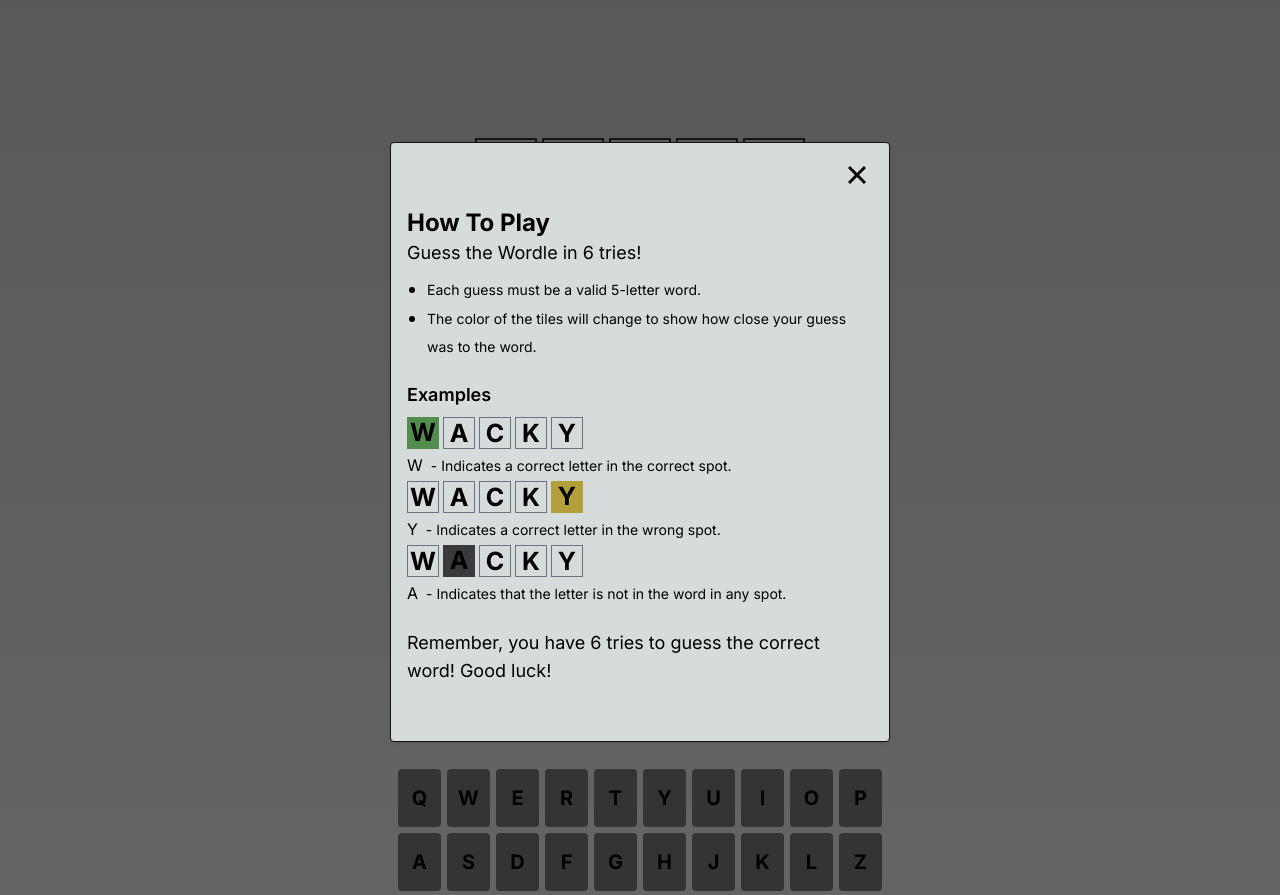
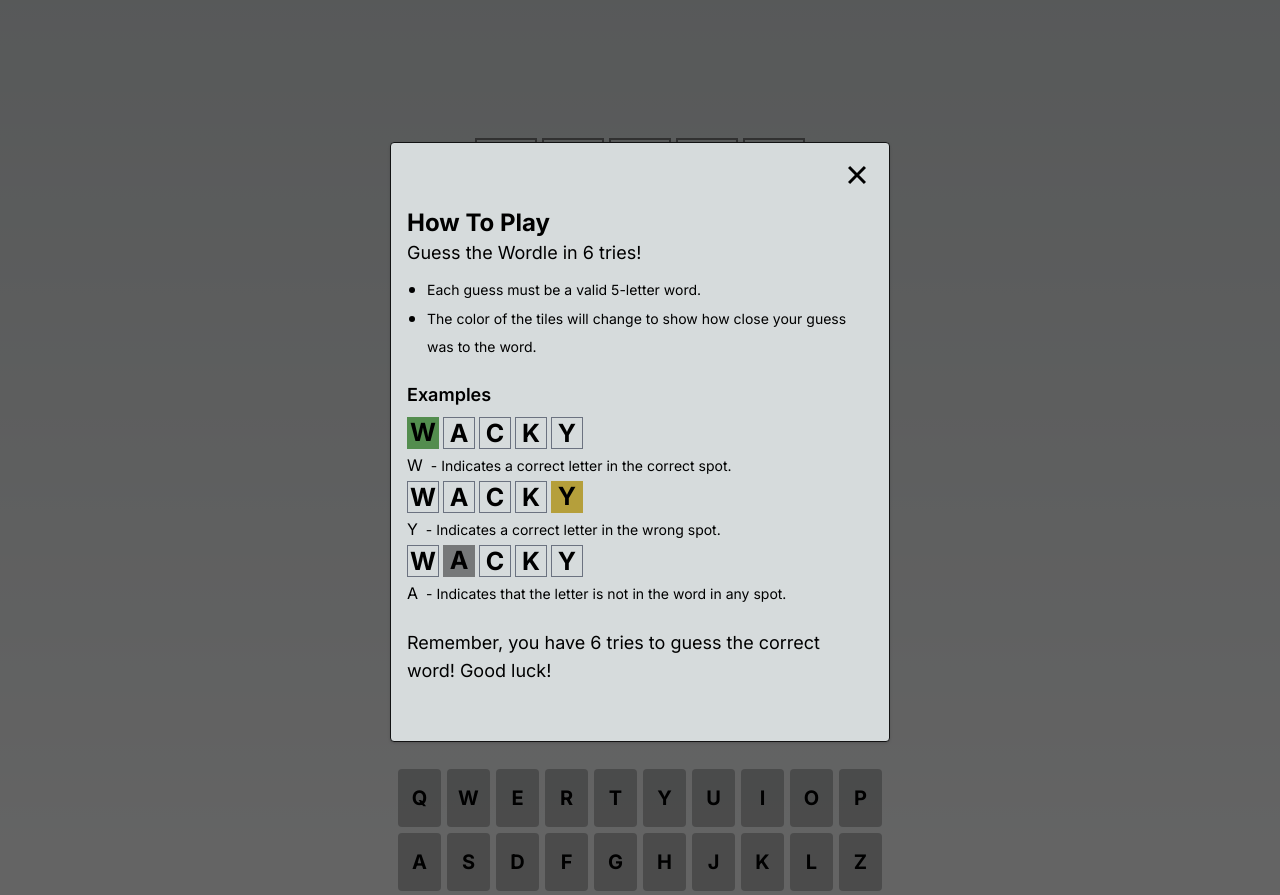
Before and after one commit to lendstack/lendstack-wordle, a Next.js app: page / in a window 1280 px wide. Shown: the part 140-1035 px from the top of the page. Built offline with nearby package versions, Linux system fonts and the light colour scheme; no server answers.

Commit message:
light mode dynamic colors && fixed green letter validation error

```diff
--- a/data/keyboard.json
+++ b/data/keyboard.json
@@ -1,28 +1,28 @@
 [
-	{"key": "Q", "color": "#818384"},
-	{"key": "W", "color": "#818384"},
-	{"key": "E", "color": "#818384"},
-	{"key": "R", "color": "#818384"},
-	{"key": "T", "color": "#818384"},
-	{"key": "Y", "color": "#818384"},
-	{"key": "U", "color": "#818384"},
-	{"key": "I", "color": "#818384"},
-	{"key": "O", "color": "#818384"},
-	{"key": "P", "color": "#818384"},
-	{"key": "A", "color": "#818384"},
-	{"key": "S", "color": "#818384"},
-	{"key": "D", "color": "#818384"},
-	{"key": "F", "color": "#818384"},
-	{"key": "G", "color": "#818384"},
-	{"key": "H", "color": "#818384"},
-	{"key": "J", "color": "#818384"},
-	{"key": "K", "color": "#818384"},
-	{"key": "L", "color": "#818384"},
-	{"key": "Z", "color": "#818384"},
-	{"key": "X", "color": "#818384"},
-	{"key": "C", "color": "#818384"},
-	{"key": "V", "color": "#818384"},
-	{"key": "B", "color": "#818384"},
-	{"key": "N", "color": "#818384"},
-	{"key": "M", "color": "#818384"}
+	{"key": "Q", "color": "#acadaecc"},
+	{"key": "W", "color": "#acadaecc"},
+	{"key": "E", "color": "#acadaecc"},
+	{"key": "R", "color": "#acadaecc"},
+	{"key": "T", "color": "#acadaecc"},
+	{"key": "Y", "color": "#acadaecc"},
+	{"key": "U", "color": "#acadaecc"},
+	{"key": "I", "color": "#acadaecc"},
+	{"key": "O", "color": "#acadaecc"},
+	{"key": "P", "color": "#acadaecc"},
+	{"key": "A", "color": "#acadaecc"},
+	{"key": "S", "color": "#acadaecc"},
+	{"key": "D", "color": "#acadaecc"},
+	{"key": "F", "color": "#acadaecc"},
+	{"key": "G", "color": "#acadaecc"},
+	{"key": "H", "color": "#acadaecc"},
+	{"key": "J", "color": "#acadaecc"},
+	{"key": "K", "color": "#acadaecc"},
+	{"key": "L", "color": "#acadaecc"},
+	{"key": "Z", "color": "#acadaecc"},
+	{"key": "X", "color": "#acadaecc"},
+	{"key": "C", "color": "#acadaecc"},
+	{"key": "V", "color": "#acadaecc"},
+	{"key": "B", "color": "#acadaecc"},
+	{"key": "N", "color": "#acadaecc"},
+	{"key": "M", "color": "#acadaecc"}
   ]
--- a/src/app/components/wordle-tools/howToPlay.tsx
+++ b/src/app/components/wordle-tools/howToPlay.tsx
@@ -49,7 +49,7 @@
 			<li>
 			<div className="my-1 flex flex-row">
 				<div className="border border-gray-500 mr-1 w-[32px] h-[32px] font-bold text-[25px] text-center"><div className="relative top-[-3px]">W</div></div>
-				<div className="bg-[#3a3a3c] mr-1 w-[32px] h-[32px] font-bold text-[25px] text-center"><div className="relative top-[-3px]">A</div></div>
+				<div className="bg-[#484849ab] mr-1 w-[32px] h-[32px] font-bold text-[25px] text-center"><div className="relative top-[-3px]">A</div></div>
 				<div className="border border-gray-500 mr-1 w-[32px] h-[32px] font-bold text-[25px] text-center"><div className="relative top-[-3px]">C</div></div>
 				<div className="border border-gray-500 mr-1 w-[32px] h-[32px] font-bold text-[25px] text-center"><div className="relative top-[-3px]">K</div></div>
 				<div className="border border-gray-500 mr-1 w-[32px] h-[32px] font-bold text-[25px] text-center"><div className="relative top-[-3px]">Y</div></div>
--- a/src/app/components/wordle-tools/wordle-nav.tsx
+++ b/src/app/components/wordle-tools/wordle-nav.tsx
@@ -23,7 +23,7 @@
 	}
 
 	return (
-		<div className='flex flex-row justify-between items-center text-[2rem] font-bold h-[66px] w-full px-5 border-b-[1px] border-[#3a3a3c]'>
+		<div className='flex flex-row justify-between items-center text-[2rem] font-bold h-[66px] w-full px-5 border-b-[1px] border-[#484849ab]'>
 			<div className="mx-1">&nbsp;&nbsp;&nbsp;&nbsp;&nbsp;&nbsp;&nbsp;&nbsp;&nbsp;&nbsp;&nbsp;</div>
 			<div>Wordle</div>
 			<div className="flex flex-row items-center">
@@ -31,10 +31,10 @@
 					onClick={handleHowToClick}
 					className="mx-1"
 				><BiHelpCircle /></button>
-				<button
+				{/* <button
 					className="mx-1"
 					onClick={handleStatsClick}
-				><IoStatsChartSharp /></button>
+				><IoStatsChartSharp /></button> */} {/* stats button */}
 			</div>
 		</div>
 	);
--- a/src/app/components/wordle-tools/wordle-tools.tsx
+++ b/src/app/components/wordle-tools/wordle-tools.tsx
@@ -34,6 +34,7 @@
 	const [animate, setAnimate] = useState<boolean>(false);
 	const [animateIndex, setAnimateIndex] = useState<number>(0);
 	const [popUp, setPopUp] = useState<boolean>(false);
+	const [submitted, setSubmitted] = useState<boolean>(false);
 
 	const craftSolution = (history: KeyColor[][]) => {
 		const wordHash = word.split("");
@@ -45,14 +46,17 @@
 				history[tries][i] = { key: solution[i], color: "#548d4e" }; // green
 				wordHash[i] = "";
 			}
-			else if (solution[i] !== wordHash[i] && wordHash.includes(solution[i]))
+		}
+		for (var i = 0;i < solution.length; i++)
+		{
+			if (solution[i] !== wordHash[i] && wordHash.includes(solution[i]))
 			{
 				history[tries][i] = { key: solution[i], color: "#b59f3b" }; // yellow
 				wordHash[wordHash.indexOf(solution[i])] = "";
 			}
 			else
 			{
-				history[tries][i] = { key: solution[i], color: "#3a3a3c" }; // gray
+				history[tries][i] = { key: solution[i], color: "#484849ab" }; // gray
 			}
 		}
 	}
@@ -73,6 +77,7 @@
 
 		setAnimateIndex(tries);
 		setAnimate(true);
+		setSubmitted(true);
 		setTimeout(() => {
 			setAnimate(false);
 		}, 1000);
@@ -148,6 +153,6 @@
 		}
 	}
 
-	return { history, solution, keyboard, handleInput, tries, animate, animateIndex, popUp };
+	return { history, solution, keyboard, handleInput, tries, animate, animateIndex, popUp, submitted };
 
 };
--- a/src/app/components/wordle.tsx
+++ b/src/app/components/wordle.tsx
@@ -12,7 +12,7 @@
 	const [showHowTo, setShowHowTo] = useState<boolean>(true);
 	const [showStats, setShowStats] = useState<boolean>(false);
 
-	const { solution, handleInput, history, tries, animate, animateIndex, popUp, keyboard } = WordleTools(WordleProps);
+	const { solution, handleInput, history, tries, animate, animateIndex, popUp, keyboard, submitted } = WordleTools(WordleProps);
 
 	useEffect(() => {
 		window.addEventListener('keyup', handleInput);
@@ -67,8 +67,9 @@
 												key={innerIndex}
 
 												style={{ backgroundColor: item.color, border: item.color /* , animationDelay: `${innerIndex * 0.1}s`*/ }} // animation Delay
-												className={`w-[62px] h-[62px] font-bold text-[2rem] flex justify-center items-center border-solid border-[2px] border-[#3a3a3c]
+												className={`w-[62px] h-[62px] font-bold text-[2rem] flex justify-center items-center border-solid border-[2px] border-[#484849ab]
 													${animateIndex === outerIndex && animate ? 'roller' : ''}
+													${animateIndex >= outerIndex && submitted ? 'text-white' : ''}
 													${tries === outerIndex && innerIndex === solution.length - 1 && popUp ? 'popper' : ''}
 												`}
 											>
@@ -88,7 +89,7 @@
 					&& keyboard.map((item, index) => (
 						<div
 							key={index}
-							style={{ backgroundColor: item.color }}
+							style={{ backgroundColor: item.color, color: item.color === '#acadaecc' ? '' : '#ffffff' }}
 							className={`w-[43px] h-[58px] mb-[2px] font-bold text-[1.25em] bg-[#818384] rounded`}
 						>
 							<div className='flex justify-center items-center h-full'>
--- a/src/app/globals.css
+++ b/src/app/globals.css
@@ -6,6 +6,7 @@
   --foreground-rgb: 0, 0, 0;
   --background-start-rgb: 214, 219, 220;
   --background-end-rgb: 255, 255, 255;
+  --key-bg: rgb(0, 0, 0);
 }
 
 @media (prefers-color-scheme: dark) {
@@ -13,6 +14,7 @@
     --foreground-rgb: 255, 255, 255;
     --background-start-rgb: 0, 0, 0;
     --background-end-rgb: 0, 0, 0;
+    --key-bg: rgb(255, 255, 255);
   }
 }
 
@@ -60,11 +62,13 @@
 @keyframes spin {
   0% {
     transform: rotateX(0deg);
-    background: black;
+    background: rgb(var(--background-start-rgb));
+    color: rgb(var(--foreground-rgb))
   }
   45% {
     transform: rotateX(90deg);
-    background: black;
+    background: rgb(var(--background-start-rgb));
+    color: rgb(var(--foreground-rgb))
   }
   55% {
     transform: rotateX(90deg);
```
